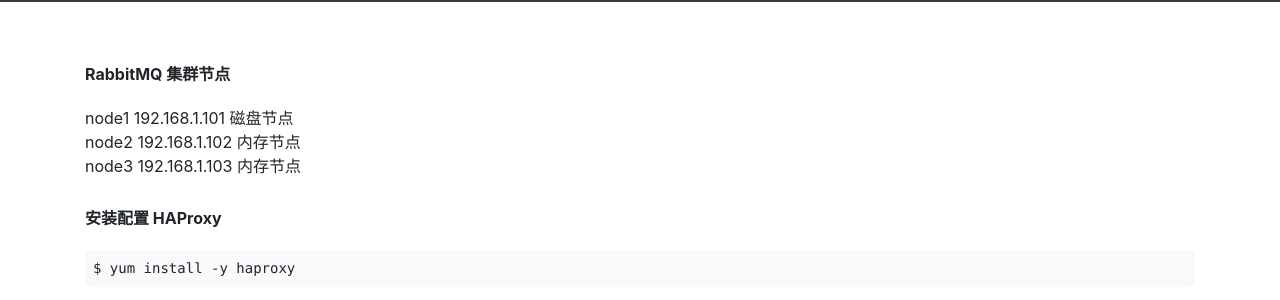
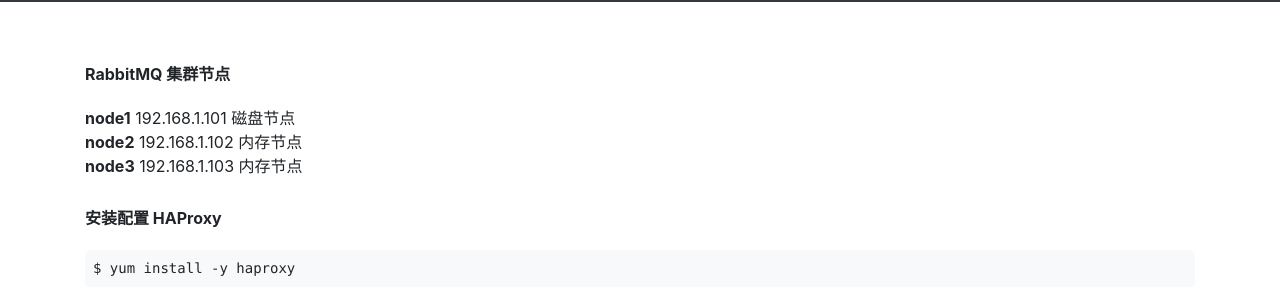
Before and after one commit to ehsud/blog, a Jekyll site: the page built from rabbitmq/rabbitmq-haproxy-load-balancing.md, in a window 1280 px wide. Shown: the part 192-492 px from the top of the page. Built offline with Jekyll 4.4.1, drawn with Linux system fonts in a browser that asks for light colours.

Commit message:
updated some files

```diff
--- a/rabbitmq/rabbitmq-haproxy-load-balancing.md
+++ b/rabbitmq/rabbitmq-haproxy-load-balancing.md
@@ -6,9 +6,9 @@ description: 使用 rabbitmq 与 haproxy 构建高可用负载均衡方案
 
 #### RabbitMQ 集群节点
 
-- node1 192.168.1.101   磁盘节点
-- node2 192.168.1.102   内存节点
-- node3 192.168.1.103   内存节点
+- **node1** 192.168.1.101   磁盘节点
+- **node2** 192.168.1.102   内存节点
+- **node3** 192.168.1.103   内存节点
 
 #### 安装配置 HAProxy
 
```
